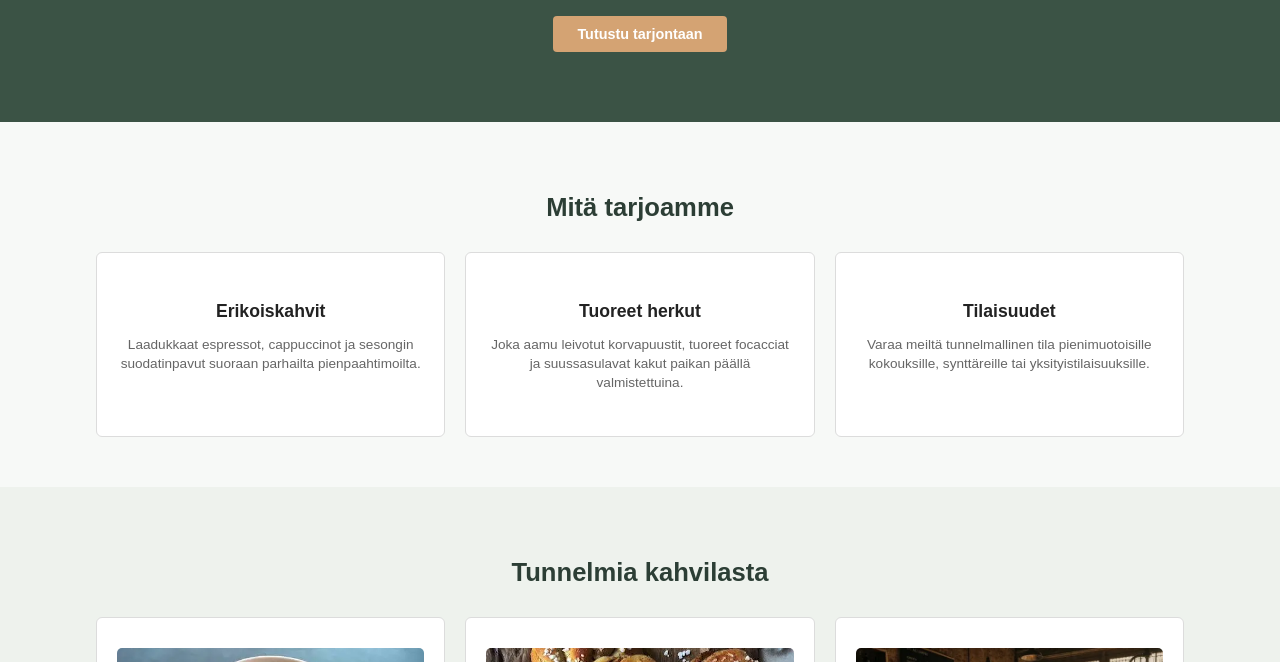
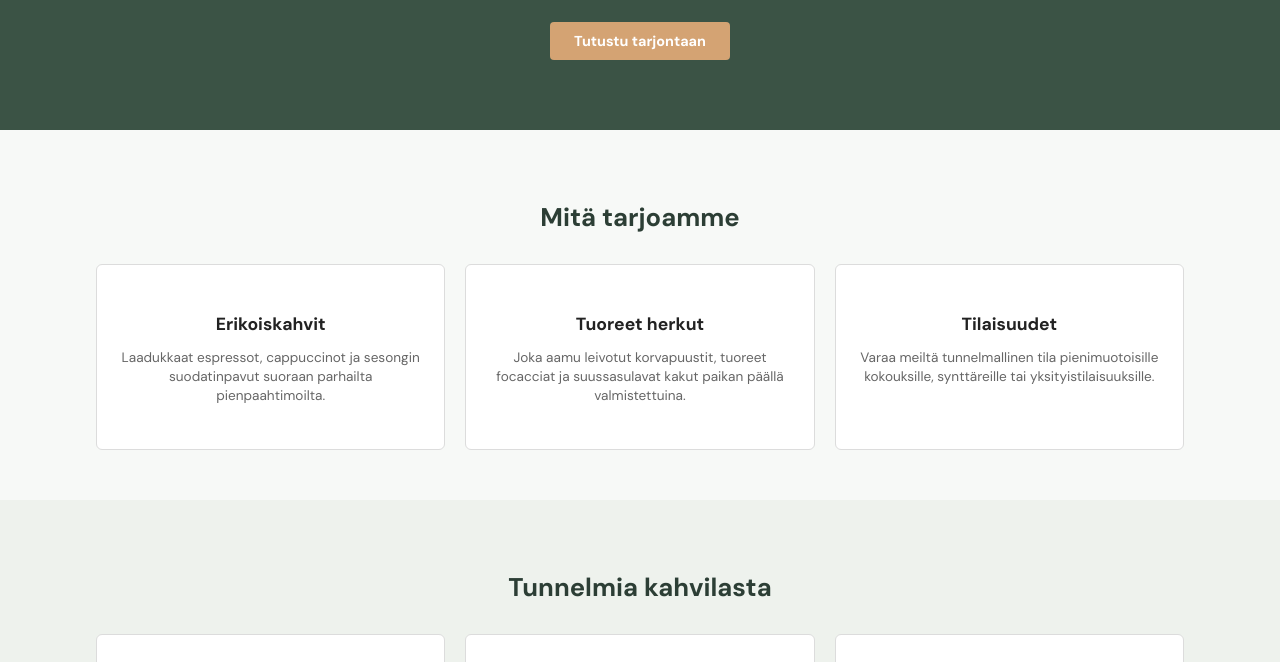
Before and after one commit to osq7-debug/verkkosivutehtava, a plain HTML site: page t2.html in a window 1280 px wide. Shown: the part 266-928 px from the top of the page. Drawn offline with Linux system fonts and the light colour scheme.

Commit message:
Vaihdettu google fonttiin

```diff
--- a/t2.css
+++ b/t2.css
@@ -1,5 +1,5 @@
 body {
-    font-family: Arial, sans-serif;
+    font-family: 'DM Sans', sans-serif;
     margin: 0;
     padding: 0;
     color: #222;
--- a/t2.html
+++ b/t2.html
@@ -5,6 +5,9 @@
     <meta name="viewport" content="width=device-width, initial-scale=1.0">
     <title>Café Tampere</title>
     <link rel="stylesheet" href="t2.css">
+    <link rel="preconnect" href="https://fonts.googleapis.com">
+    <link rel="preconnect" href="https://fonts.gstatic.com" crossorigin>
+    <link href="https://fonts.googleapis.com/css2?family=DM+Sans:ital,opsz,wght@0,9..40,400;0,9..40,700;1,9..40,400&display=swap" rel="stylesheet">
 </head>
 <body>
 
```
